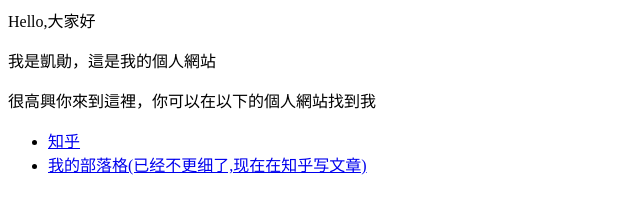
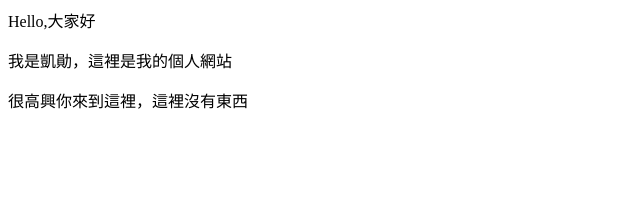
Before and after one commit to LarryF94046034/LarryF94046034.github.io, a plain HTML site: page index.html in a window 1280 px wide. Shown: the whole page, without its empty margins (0-640 px from the left). Drawn offline with Linux system fonts and the light colour scheme.

Commit message:
Update index.html

```diff
--- a/index.html
+++ b/index.html
@@ -1,8 +1,3 @@
 <p>Hello,大家好</p>
-<p>我是凱勛，這是我的個人網站</p>
-<p>很高興你來到這裡，你可以在以下的個人網站找到我</p>
-
-<ul>
-  <li> <a href="https://www.zhihu.com/people/AJLoveChina">知乎</a> </li>
-  <li> <a href="http://hejie.nigeerhuo.com">我的部落格(已经不更细了,现在在知乎写文章)</a> </li>
-</ul>
+<p>我是凱勛，這裡是我的個人網站</p>
+<p>很高興你來到這裡，這裡沒有東西</p>
```
